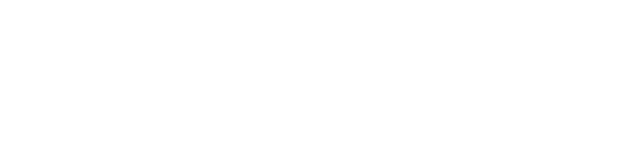
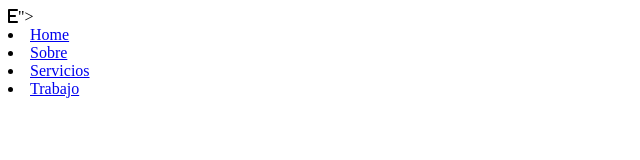
Before and after one commit to Luisguerrero727/Practica_css, a plain HTML site: page index.html in a window 1280 px wide. Shown: the whole page, without its empty margins (0-640 px from the left). Drawn offline with Linux system fonts and the light colour scheme.

Commit message:
avance sobre a pagina

```diff
--- a/index.html
+++ b/index.html
@@ -4,9 +4,35 @@
     <meta charset="UTF-8">
     <meta http-equiv="X-UA-Compatible" content="IE=edge">
     <meta name="viewport" content="width=device-width, initial-scale=1.0">
-    <title>Document</title>
+    <link rel="stylesheet" href="https://cdnjs.cloudflare.com/ajax/libs/font-awesome/6.1.0/css/all.min.css">
+    <title>Model Fabiana Zaray</title>
 </head>
 <body>
 
+    <div class="background">
+        <header>
+            <div class="logo">
+                    <i class="fa-solid fa-e"></i>"></i>
+            </div><!--insercion de logo-->
+            <div class="encabezado-link">
+                <li>
+                    <a href="#">Home</a>
+                </li>
+                <li>
+                    <a href="#">Sobre</a>
+                </li>
+
+                <li>
+                    <a href="#">Servicios</a>
+                </li>
+
+                <li>
+                    <a href="#">Trabajo</a>
+                </li>
+
+
+            </div><!--insertar encabezado-->
+        </header>
+    </div><!-- vamos a trabablar a parte de background-->
 </body>
 </html>
```
